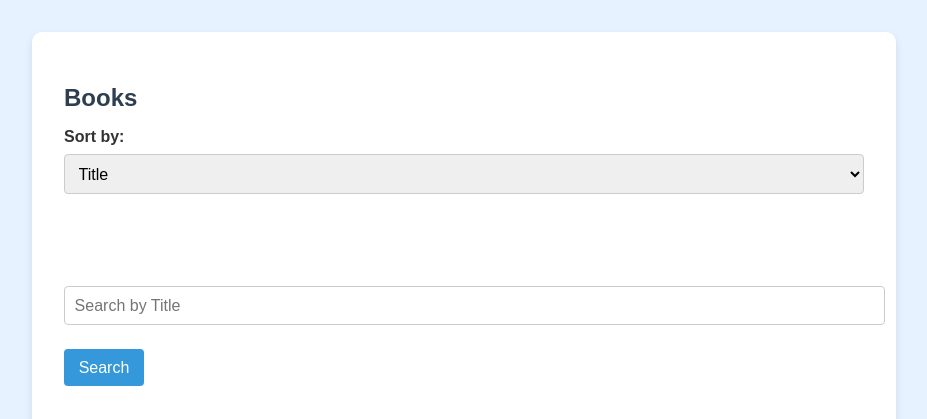
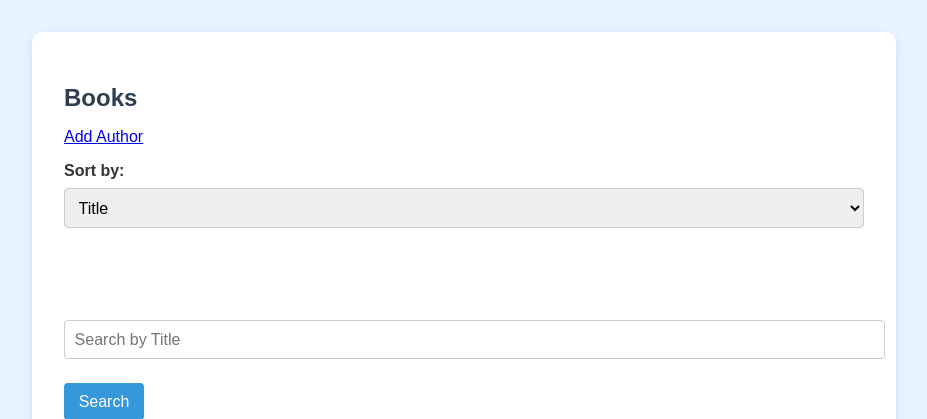
Before and after one commit to marcel1520/Book-Alchemy, a Flask app: page / in a window 1280 px wide. Shown: the top 419 px of the page, without its empty margins (176-1103 px from the left). Run offline with Flask 3, Linux system fonts and the light colour scheme.

Commit message:
made changes added a-tags

```diff
--- a/app.py
+++ b/app.py
@@ -1,6 +1,5 @@
 import os
 from flask import Flask, render_template, request, redirect, url_for, flash
-from flask_sqlalchemy import SQLAlchemy
 from data_models import db, Author, Book
 
 
--- a/templates/add_author.html
+++ b/templates/add_author.html
@@ -17,7 +17,7 @@
         </ul>
       {% endif %}
     {% endwith %}
-
+    <a href="{{ url_for('add_book') }}">Add Book</a>
     <form action="/add_author" method="POST">
       <label for="name">Author Name:</label>
       <input type="text" id="name" name="name" required><br><br>
--- a/templates/home.html
+++ b/templates/home.html
@@ -9,6 +9,7 @@
   <body>
   <div class="container">
   <h2>Books</h2>
+    <a href="{{ url_for('add_author') }}">Add Author</a>
   <form method="get" action="/">
     <label for="sort_by">Sort by:</label>
     <select name="sort_by" id="sort_by" onchange="this.form.submit()">
```
Also changed, not shown: data/library.sqlite.
